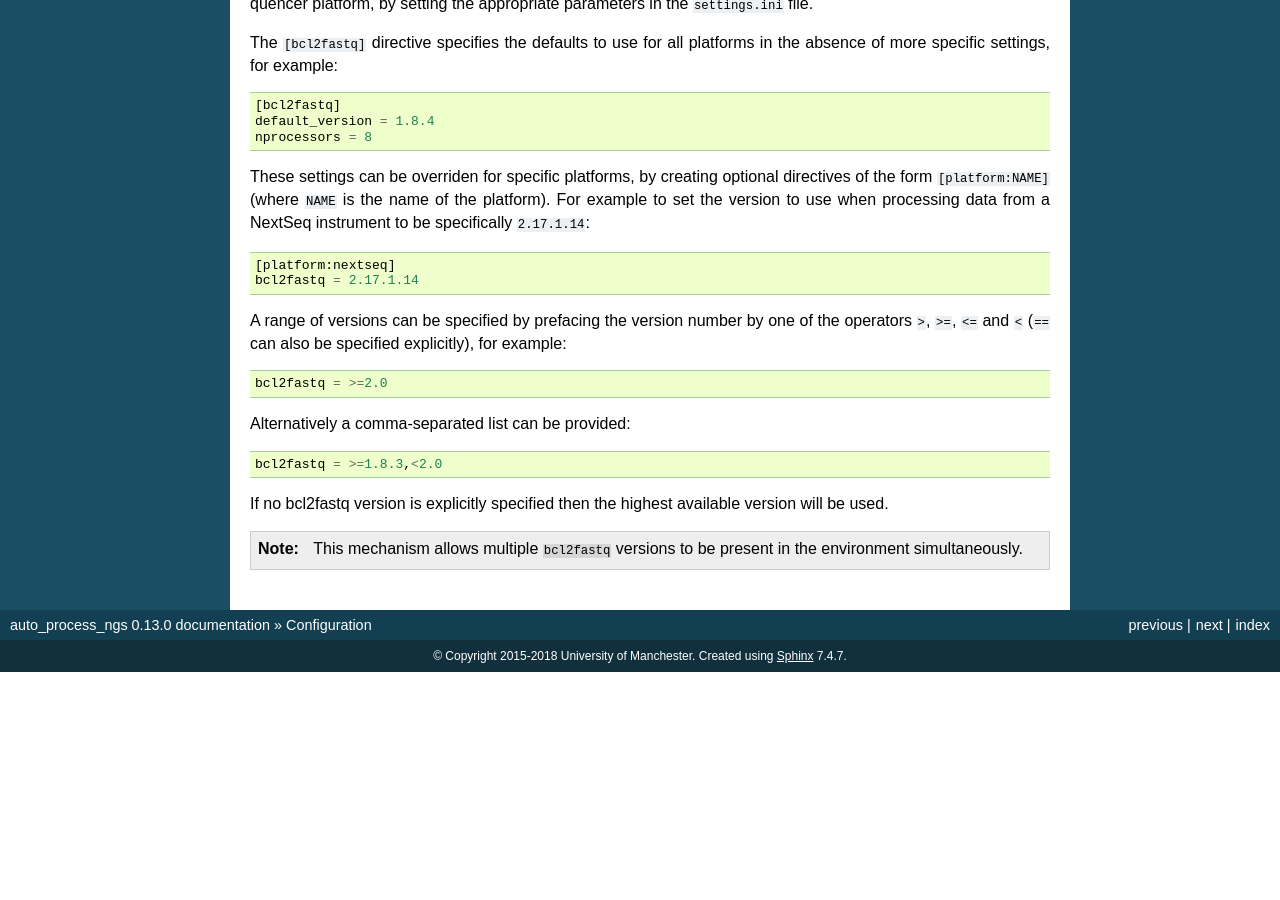
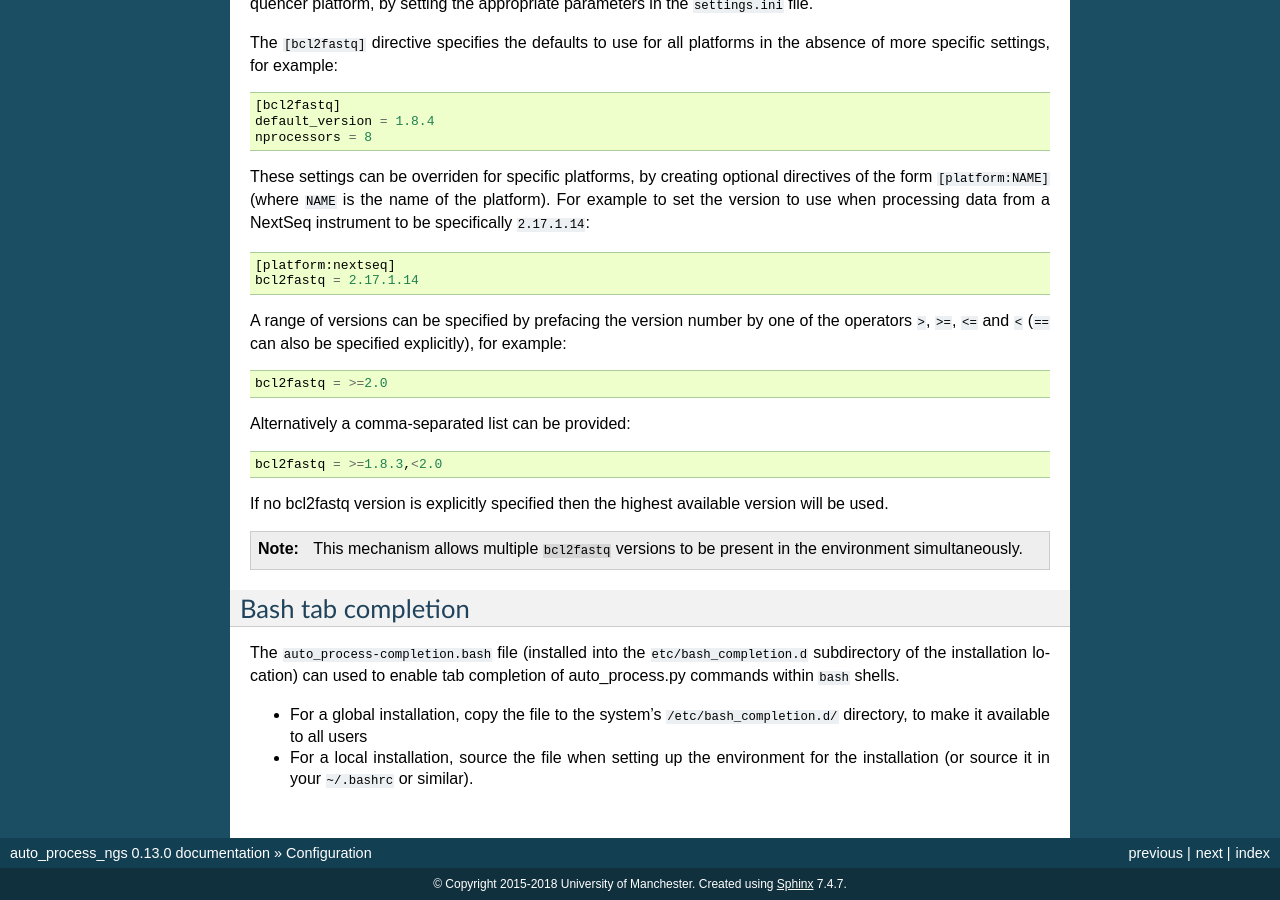
Before and after one commit to fls-bioinformatics-core/auto_process_ngs, a Sphinx documentation site: the page built from docs/source/configuration.rst, in a window 1280 px wide and 900 px high, scrolled down 2271 px. Built offline with Sphinx 7.4.7, drawn with Linux system fonts in a browser that asks for light colours; pages that are not in the unit, such as notebooks, are missing from menus; before the commit the page ends 2943 px from its top, so only the background shows below that; some of the changed text lies outside the part shown.

Commit message:
Documentation: move the bash completion docs into 'configuration' section.

```diff
--- a/docs/source/configuration.rst
+++ b/docs/source/configuration.rst
@@ -204,3 +204,19 @@ version will be used.
 
    This mechanism allows multiple ``bcl2fastq`` versions to be present
    in the environment simultaneously.
+
+-------------------
+Bash tab completion
+-------------------
+
+The ``auto_process-completion.bash`` file (installed into the
+``etc/bash_completion.d`` subdirectory of the installation location) can
+used to enable tab completion of auto_process.py commands within ``bash``
+shells.
+
+* For a global installation, copy the file to the system's
+  ``/etc/bash_completion.d/`` directory, to make it available
+  to all users
+* For a local installation, source the file when setting up the
+  environment for the installation (or source it in your
+  ``~/.bashrc`` or similar).
```
Also changed, not shown: docs/source/advanced.rst (deleted, +0 -17 lines).
